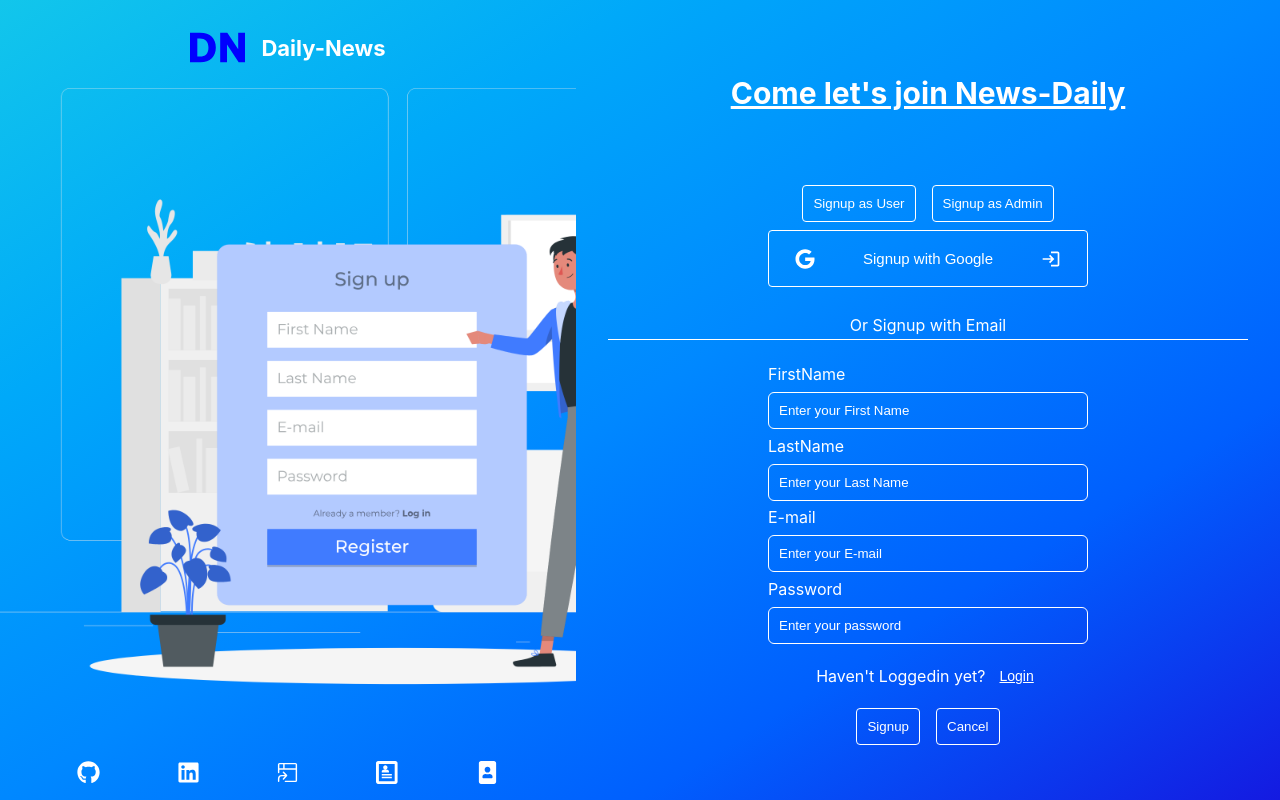
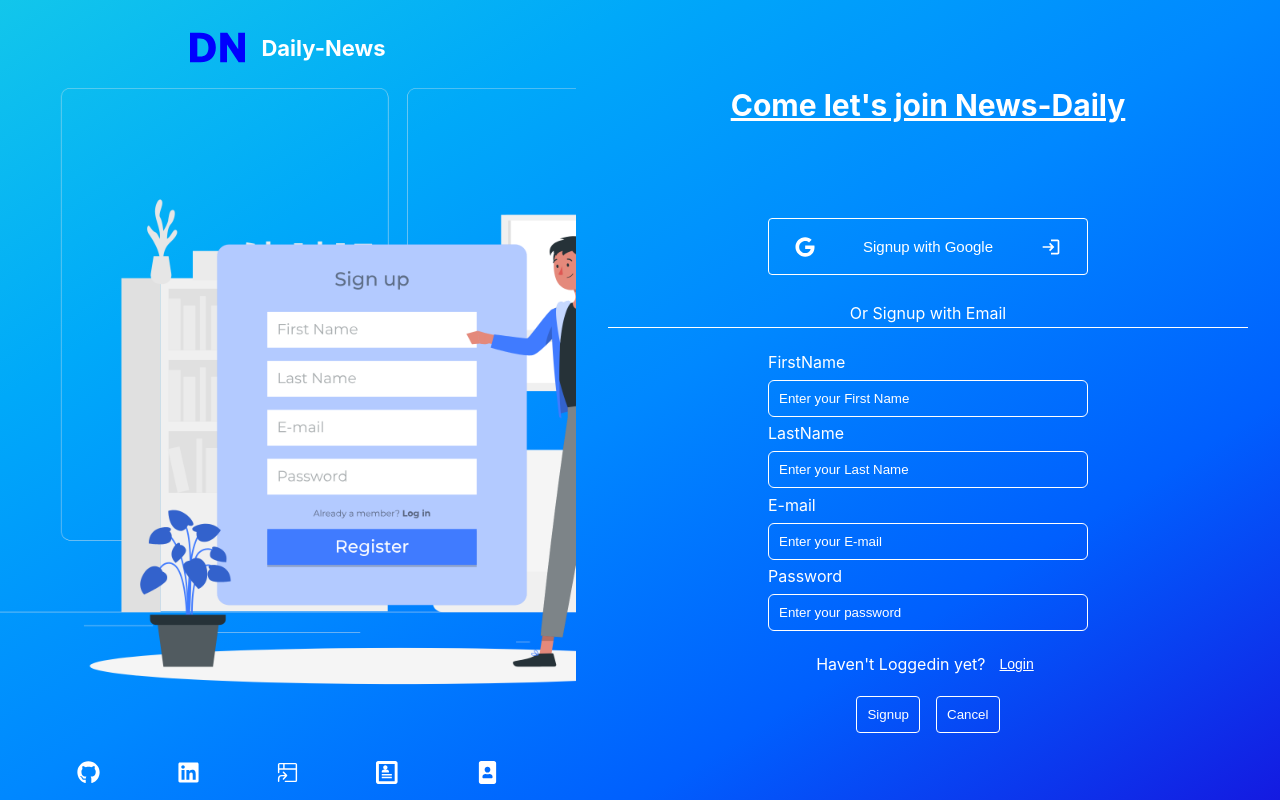
Before and after one commit to Abhishekr2122/news-daily, a React (Create React App) app: page / in a window 1280 px wide. Built offline with nearby package versions, Linux system fonts and the light colour scheme; the HTML template or start-up script is replaced by a standard one.

Commit message:
Refactored the code.

```diff
--- a/src/ui/SignupForm.js
+++ b/src/ui/SignupForm.js
@@ -132,7 +132,7 @@ export default function SignupForm({
   return (
     <StyledContainer>
       <StyledBtnContainer>
-        <StyledButton
+        {/* <StyledButton
           onClick={function () {
             setType("User");
           }}
@@ -147,7 +147,7 @@ export default function SignupForm({
           id={`${type === "Admin" ? "active2" : ""}`}
         >
           Signup as Admin
-        </StyledButton>
+        </StyledButton> */}
       </StyledBtnContainer>
       <StyledSignupGoogleBtn
         onClick={function () {
```
